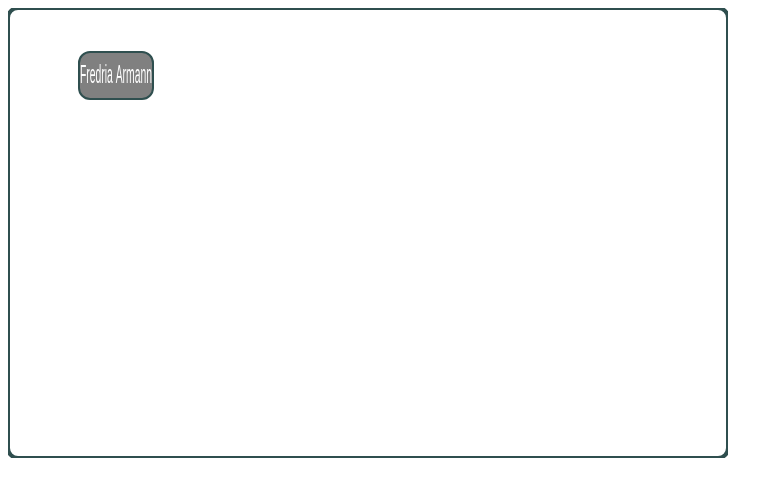
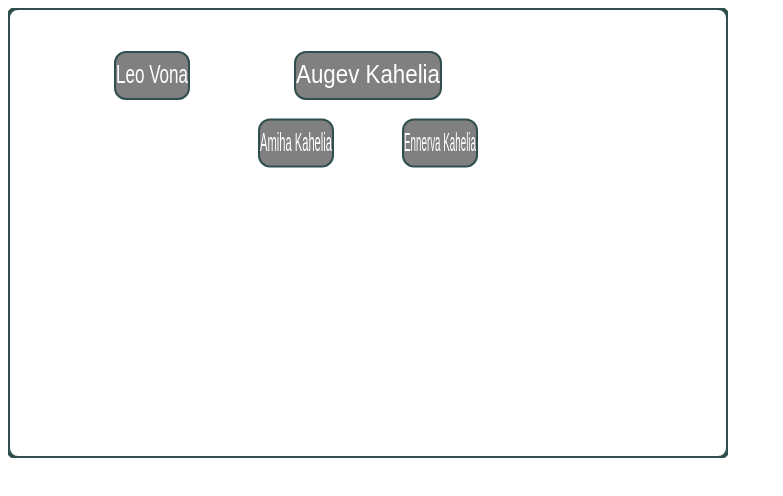
Before and after one commit to xxxAnn/Ancarmag, a plain HTML site: page index.html in a window 1280 px wide. Shown: the whole page, without its empty margins (0-783 px from the left). Drawn offline with Linux system fonts and the light colour scheme.

Commit message:
change some things

```diff
--- a/index.html
+++ b/index.html
@@ -1,5 +1,5 @@
 <body>
-    <script src="main.js"></script>
     <script src="node.js"></script>
     <script src="tree.js"></script>
+    <script src="main.js"></script>
 </body>
--- a/main.js
+++ b/main.js
@@ -17,10 +17,12 @@ function init() {
     xunit = screen.width * (1/100)
     yunit = screen.height * (1/100)
 
-    nodes = [
-        new DrawNode(10, 10, 10, 10, "Fredria Armann")
-    ]
-
+    nodes = new Tree(
+        new CharNode("Leo Vona", [], [], 1),
+        new CharNode("Augev Kahelia", ["Augev"], ["Amiha:daughter","Ennerva:daughter"], 1),
+        new CharNode("Amiha Kahelia", ["Amiha"], ["Augev:father","Ennerva:sister"], 0),
+        new CharNode("Ennerva Kahelia", ["Ennerva"], ["Augev:father", "Amiha:sister"], 0)
+    ).draw_objects()
     update(ctx, nodes, screen)
 }
 
@@ -76,7 +78,6 @@ class DrawNode {
     }
 
     update_position(delta) {
-        console.log(delta)
         this.x -= delta[0]/xunit
         this.y -= delta[1]/yunit
     }
--- a/node.js
+++ b/node.js
@@ -1,4 +1,4 @@
-class Node {
+class CharNode {
     // name: string
     // alias: string
     // relations: array of strisng
@@ -10,14 +10,19 @@ class Node {
         this._linkified = false
         this._relations_loaded = false
         this.loaded = false
+        this.units = 0
+        this.row = 0
+        this.offset = 0
         this.__generate_relations()
     }
 
     linkify(links) {
         this.__parents = this.__parents.map(parent => { return links[parent] })
-        this.__siblings = this.__siblingss.map(parent => { return links[parent] })
+        this.__siblings = this.__siblings.map(parent => { return links[parent] })
         this.__children = this.__children.map(parent => { return links[parent] })
-        this.__spouse = links[this.__spouse]
+        if (this.has_spouse) {
+            this.__spouse = links[this.__spouse]
+        }
         this._linkified = true
     }
 
@@ -27,12 +32,12 @@ class Node {
         this.__siblings = []
         this.__spouse = null
         this.__raw_relations.forEach(full_relation => {
-            [relation, character_name] = full_relation.replace(" ", "").split(":")
-            relation_type = Node.__get_relation_type_as_int(relation)
+            var [character_name, relation] = full_relation.replace(" ", "").split(":")
+            var relation_type = CharNode.__get_relation_type_as_int(relation)
             if (relation_type == 1) { this.__parents.push(character_name) }
             else if (relation_type == 2) { this.__spouse = character_name }
-            else if (relation_type == 3) { this.__children = character_name }
-            else if (relation_type == 4) { this.__siblings = character_name }
+            else if (relation_type == 3) { this.__children.push(character_name) }
+            else if (relation_type == 4) { this.__siblings.push(character_name) }
         })
         this._relations_loaded = true
         this._linkified = false
@@ -70,7 +75,7 @@ class Node {
     }
 
     spouse_is_loaded() {
-        if (this.has_spouse) {
+        if (!this.has_spouse) {
             return false
         }
         this.__spouse.loaded
@@ -80,11 +85,24 @@ class Node {
         if (!this._linkified) {
             return undefined
         }
-        units = 0
+        var units = 0
         this.__children.forEach(
-            ch => { units += Math.min(ch.units_required(), 1) }
+            ch => { units += Math.max(ch.units_required(), 1) }
         )
-        return units + this.has_spouse ? 1 : 0
+        return Math.max(units, 1) + (this.has_spouse ? 1 : 0)
+    }
+
+    position_children() {
+        var offset = this.offset
+        this.__children.forEach(child => {
+            child.row = this.row+1
+            var units_required = child.units_required()
+            child.units = units_required/2
+            child.offset = offset
+            offset += units_required
+            child.loaded = true
+            child.position_children()
+        })
     }
 
     static __relation_matrix = {
@@ -107,12 +125,20 @@ class Node {
 
     // relation: string
     static __get_relation_type_as_int(relation) {
-        if (Node.__relation_matrix.contains(relation)) { return Node.__relation_matrix[relation] }
+        console.log(relation)
+        if (Object.keys(CharNode.__relation_matrix).includes(relation)) { return CharNode.__relation_matrix[relation] }
         else { return 0 }
     }
 
     create_node(x, y, w, h) {
-        return DrawNode(x, y, w, h, this.name)
+        return new DrawNode(x, y, w, h, this.name)
+    }
+
+    static UNIT_XLENGTH = 20
+    static UNIT_YLENGTH = 10
+
+    get_draw_object() {
+        return this.create_node(this.offset * CharNode.UNIT_XLENGTH + 10 + this.units*10, this.row * 1.5 * CharNode.UNIT_YLENGTH + 10, this.units * CharNode.UNIT_XLENGTH, CharNode.UNIT_YLENGTH)
     }
 }
 
--- a/tree.js
+++ b/tree.js
@@ -6,7 +6,7 @@ class Tree {
     }
 
     __generate_links(nodes) {
-        links = {}
+        var links = {}
         nodes.forEach(node => {
             links[node.name] = node
             node.aliases.forEach(alias => {
@@ -17,7 +17,7 @@ class Tree {
     }
 
     __linkify(nodes) {
-        nodes.map(node => {
+        return nodes.map(node => {
             node.linkify(this.__links)
             return node
         })
@@ -25,12 +25,20 @@ class Tree {
 
     draw_objects() {
         // Finding the gen 1 nodes
-        gen1 = []
+        let offset = 0
         this.nodes.forEach(node => {
             if (!node.has_parents && !node.spouse_is_loaded()) {
-                gen1.push(node)
                 node.loaded = true
+                let units_req = node.units_required()
+                node.units = units_req/2
+                node.offset = offset
+                offset += units_req
+                node.position_children()
             }
+            console.log(node)
+        })
+        return this.nodes.map(node => {
+            return node.get_draw_object()
         })
     }
 }
```
